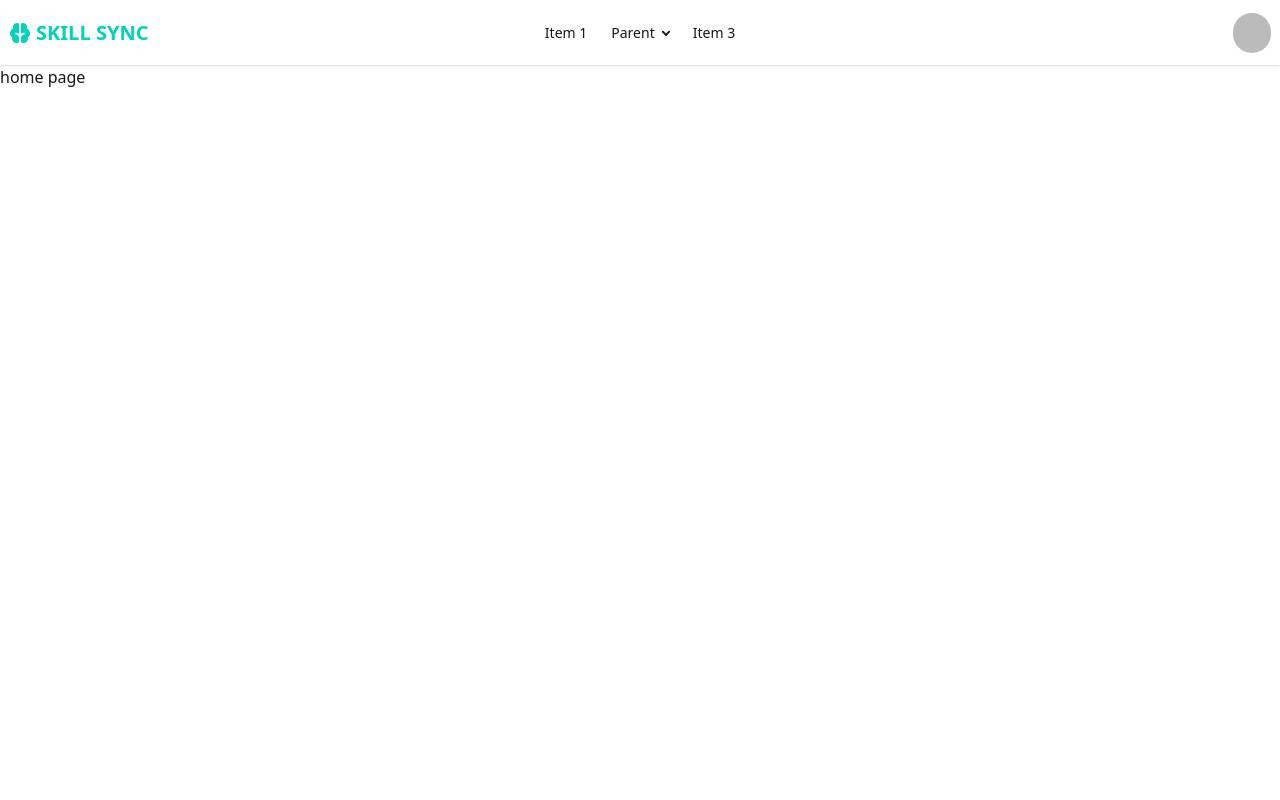
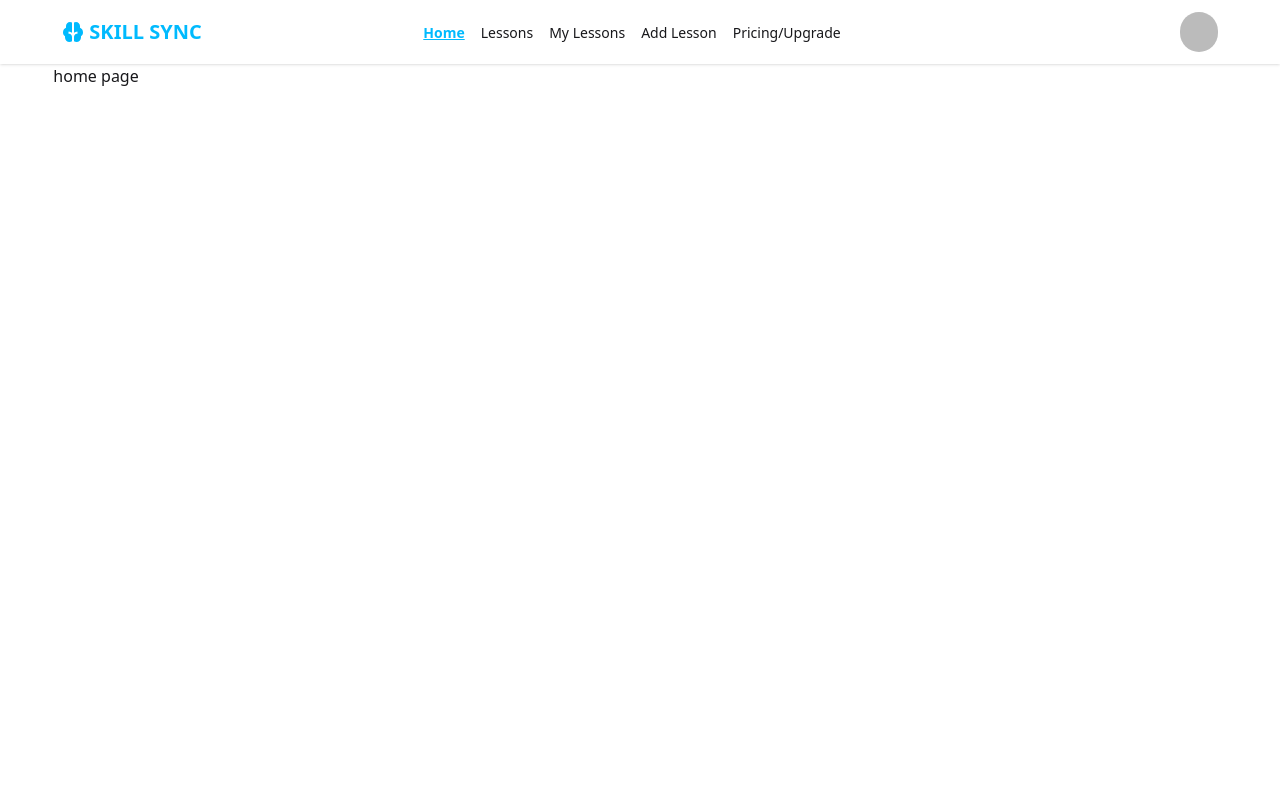
Before and after one commit to roufrubelbd/skill-sync, a React (Vite) app: page / in a window 1280 px wide. Shown: the top 800 px of the page. Built offline with nearby package versions, Linux system fonts and the light colour scheme; no server answers; sample sign-in values are in the browser's storage.

Commit message:
navbar style added

```diff
--- a/src/Layouts/DashboardLayout.jsx
+++ b/src/Layouts/DashboardLayout.jsx
@@ -15,7 +15,7 @@ const DashboardLayout = () => {
       {isLoading ? (
         <LottieLoader />
       ) : (
-        <div className="min-h-screen md:flex">
+        <div className="min-h-screen md:flex w-11/12 mx-auto gap-6 py-10">
           {/* left side | sidebar */}
           <div>
             <Dashboard />
--- a/src/Layouts/MainLayout.jsx
+++ b/src/Layouts/MainLayout.jsx
@@ -17,7 +17,7 @@ const MainLayout = () => {
       {isLoading ? (
         <LottieLoader />
       ) : (
-        <div className="min-h-screen">
+        <div className="min-h-screen w-11/12 mx-auto">
         {/* <div className="min-h-[calc(100vh-285px)]"> */}
           <Outlet />
         </div>
--- a/src/components/Logo.jsx
+++ b/src/components/Logo.jsx
@@ -4,7 +4,7 @@ import { Link } from 'react-router';
 
 const Logo = () => {
     return (
-        <Link to="/" className="text-accent flex items-center gap-1"><RiBrainFill size={24}/><span className=" text-xl font-bold">SKILL SYNC</span></Link>
+        <Link to="/" className="text-info flex items-center gap-1"><RiBrainFill size={24}/><span className=" text-xl font-bold">SKILL SYNC</span></Link>
     );
 };
 
--- /dev/null
+++ b/src/components/Navbar.css
@@ -0,0 +1,3 @@
+ul li{
+    margin-right: 16px;
+}
--- a/src/components/Navbar.jsx
+++ b/src/components/Navbar.jsx
@@ -1,11 +1,61 @@
 import React from "react";
 import Logo from "./Logo";
-import { Link } from "react-router";
+import { Link, NavLink } from "react-router";
 import useAuth from "../hooks/useAuth";
 import toast from "react-hot-toast";
+import "../components/Navbar.css";
 
 const Navbar = () => {
   const { user, logOutUser } = useAuth();
+
+  const menus = (
+    <>
+      <NavLink
+        className={({ isActive }) =>
+          isActive ? "text-info underline font-bold" : ""
+        }
+        to="/"
+      >
+        <li>Home</li>
+      </NavLink>
+      <NavLink
+        className={({ isActive }) =>
+          isActive ? "text-info underline font-bold" : ""
+        }
+        to="/lessons"
+      >
+        <li>Lessons</li>
+      </NavLink>
+      {user && (
+        <>
+          <NavLink
+            className={({ isActive }) =>
+              isActive ? "text-info underline font-bold" : ""
+            }
+            to="/dashboard/my-lessons"
+          >
+            <li>My Lessons</li>
+          </NavLink>
+          <NavLink
+            className={({ isActive }) =>
+              isActive ? "text-info underline font-bold" : ""
+            }
+            to="/dashboard/add-lesson"
+          >
+            <li>Add Lesson</li>
+          </NavLink>
+          <NavLink
+            className={({ isActive }) =>
+              isActive ? "text-info underline font-bold" : ""
+            }
+            to="/pricing"
+          >
+            <li>Pricing/Upgrade</li>
+          </NavLink>
+        </>
+      )}
+    </>
+  );
 
   const handleLogout = () => {
     logOutUser()
@@ -18,13 +68,14 @@ const Navbar = () => {
   };
 
   return (
-    <div className="navbar bg-base-100 shadow-sm">
+    <div className=" bg-base-100 shadow-sm">
+      <div className="navbar w-11/12 mx-auto">
         <div className="navbar-start">
           <div className="dropdown">
             <div tabIndex={0} role="button" className="btn btn-ghost lg:hidden">
               <svg
                 xmlns="http://www.w3.org/2000/svg"
-              className="h-5 w-5"
+                className="h-5 w-5 text-info"
                 fill="none"
                 viewBox="0 0 24 24"
                 stroke="currentColor"
@@ -42,49 +93,13 @@ const Navbar = () => {
               tabIndex="-1"
               className="menu menu-sm dropdown-content bg-base-100 rounded-box z-1 mt-3 w-52 p-2 shadow"
             >
-            <li>
-              <a>Item 1</a>
-            </li>
-            <li>
-              <a>Parent</a>
-              <ul className="p-2">
-                <li>
-                  <a>Submenu 1</a>
-                </li>
-                <li>
-                  <a>Submenu 2</a>
-                </li>
-              </ul>
-            </li>
-            <li>
-              <a>Item 3</a>
-            </li>
+              {menus}
             </ul>
           </div>
           <Logo />
         </div>
         <div className="navbar-center hidden lg:flex">
-        <ul className="menu menu-horizontal px-1">
-          <li>
-            <a>Item 1</a>
-          </li>
-          <li>
-            <details>
-              <summary>Parent</summary>
-              <ul className="p-2 bg-base-100 w-40 z-1">
-                <li>
-                  <a>Submenu 1</a>
-                </li>
-                <li>
-                  <a>Submenu 2</a>
-                </li>
-              </ul>
-            </details>
-          </li>
-          <li>
-            <a>Item 3</a>
-          </li>
-        </ul>
+          <ul className="menu menu-horizontal px-1">{menus}</ul>
         </div>
         <div className="navbar-end">
           {user ? (
@@ -93,8 +108,7 @@ const Navbar = () => {
                 <div
                   tabIndex={0}
                   role="button"
-                  className="btn btn-ghost btn-circle avatar tooltip tooltip-left cursor-pointer"
-                  data-tip={user?.displayName || "User"}
+                  className="btn btn-ghost btn-circle avatar cursor-pointer"
                 >
                   <div className="w-10 h-10 rounded-full">
                     <img
@@ -105,17 +119,20 @@ const Navbar = () => {
                 </div>
                 <ul
                   tabIndex="-1"
-                  className="menu menu-sm dropdown-content bg-base-100 rounded-box z-1 mt-3 w-52 p-2 shadow"
+                  className="menu menu-sm dropdown-content bg-base-100 space-y-2 rounded-box z-1 mt-3 w-52 p-2 shadow"
                 >
-                  <li>
-                    <a>Profile</a>
+                  <li className="text-accent font-bold">
+                    {user?.displayName || "User"}
                   </li>
-                  <li>
-                    <a>Settings</a>
+                  <li className="btn btn-sm rounded-full hover:btn-warning">
+                    <Link to="/dashboard/profile">Profile</Link>
+                  </li>
+                  <li className="btn btn-sm rounded-full hover:btn-warning">
+                    <Link to="/dashboard">Dashboard</Link>
                   </li>
                   <li>
                     <button
-                      className="btn btn-outline btn-sm rounded-full"
+                      className="btn btn-warning hover:btn-error btn-sm rounded-full"
                       onClick={handleLogout}
                     >
                       Logout
@@ -131,6 +148,7 @@ const Navbar = () => {
           )}
         </div>
       </div>
+    </div>
   );
 };
 
--- /dev/null
+++ b/src/pages/Profile/Profile.jsx
@@ -0,0 +1,11 @@
+import React from 'react';
+
+const Profile = () => {
+    return (
+        <div>
+            profile page
+        </div>
+    );
+};
+
+export default Profile;
--- a/src/routes/Routes.jsx
+++ b/src/routes/Routes.jsx
@@ -7,6 +7,7 @@ import Login from "../pages/Auth/Login";
 import Register from "../pages/Auth/Register";
 import PrivateRoute from "./PrivateRoute";
 import DashboardLayout from "../Layouts/DashboardLayout";
+import Profile from "../pages/Profile/Profile";
 
 
 export const router = createBrowserRouter([
@@ -72,7 +73,7 @@ export const router = createBrowserRouter([
         path: 'profile',
         element: (
           <PrivateRoute>
-            {/* <Profile /> */}
+            <Profile />
           </PrivateRoute>
         ),
       },
```
Lines whose indentation alone changed are shown as unchanged.
